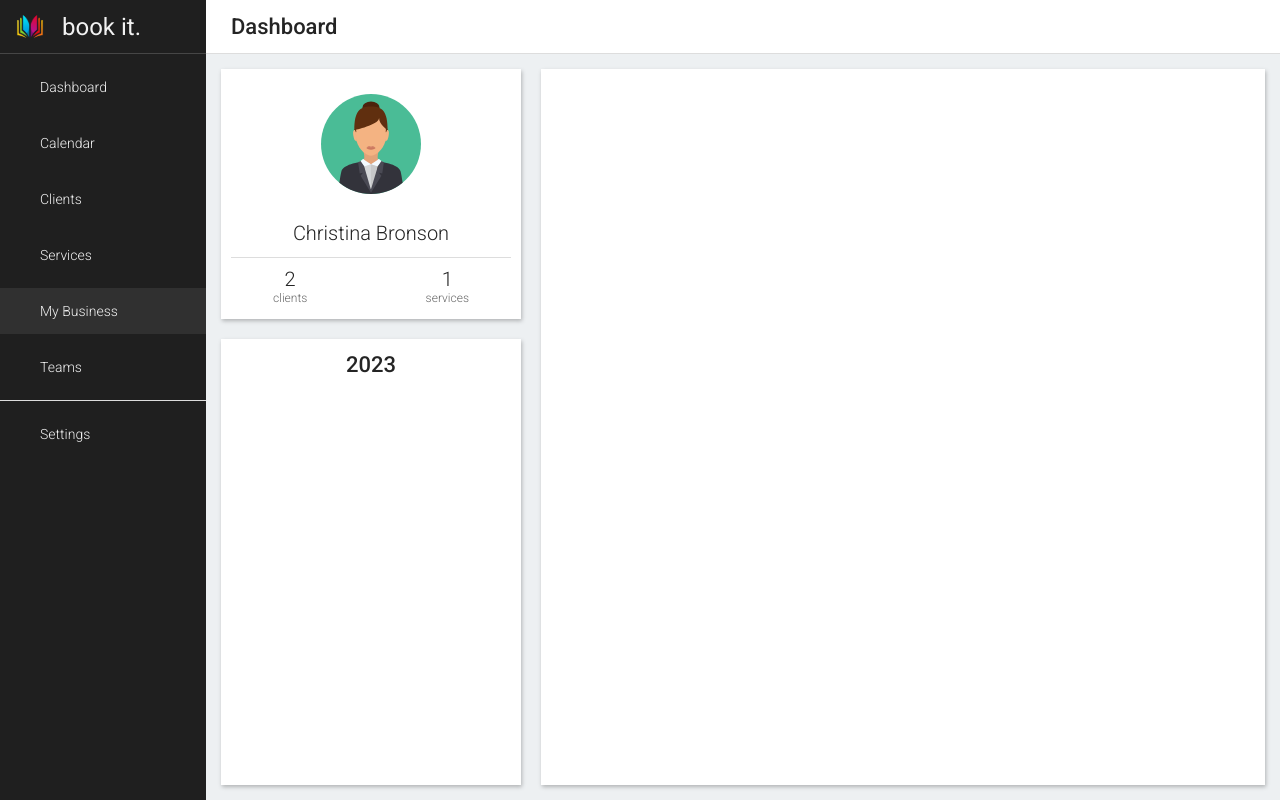
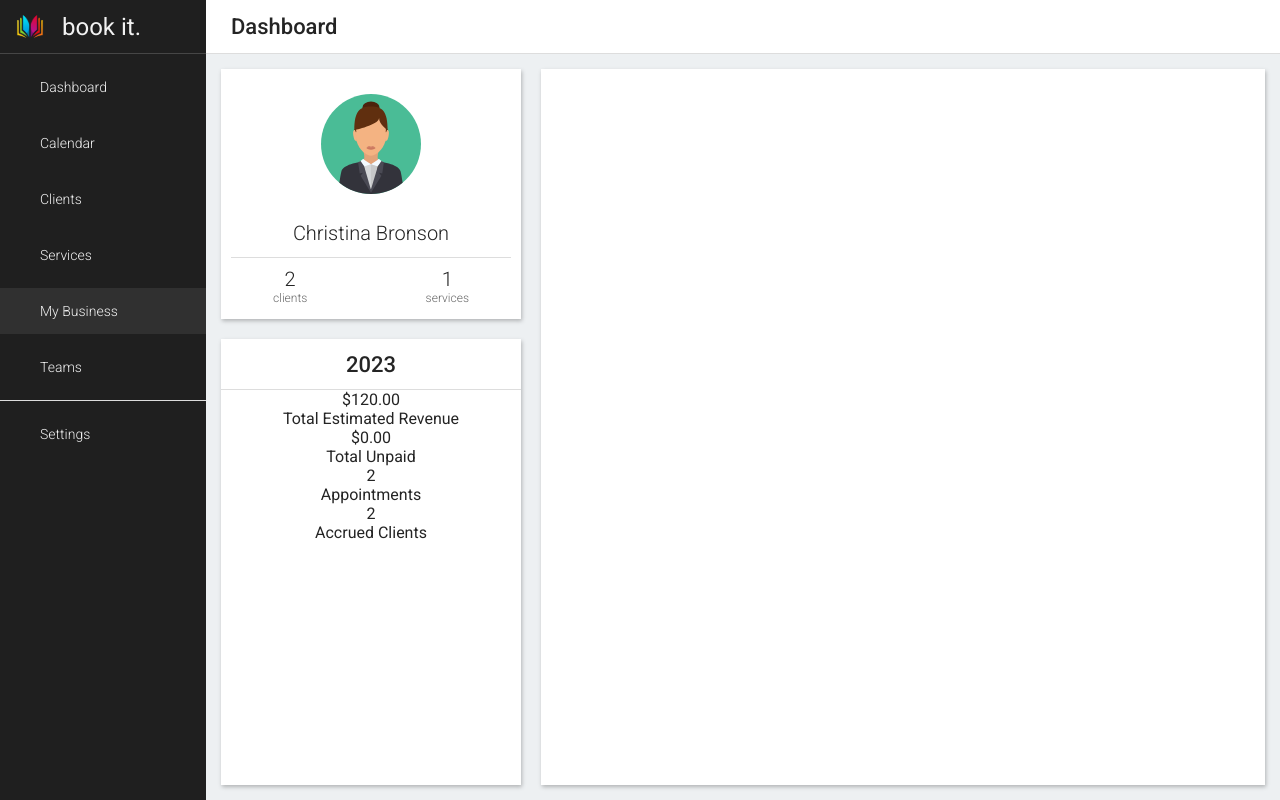
Before and after one commit to ryanhartwig/bookeasy, a Next.js app in the folder next/: page /business in a window 1280 px wide. Built offline with nearby package versions, Linux system fonts and the light colour scheme.

Commit message:
Show metric data from selected year & sample data

```diff
--- a/next/src/app/business/metrics.tsx
+++ b/next/src/app/business/metrics.tsx
@@ -1,7 +1,11 @@
 'use client';
 
 import { ReactIconButton } from "@/components/UI/ReactIconButton";
+import { Appointment } from "@/types/Appointment";
+import { Client } from "@/types/Client";
 import { User } from "@/types/User";
+import { sample_appointments } from "@/utility/sample_data/sample_appointments";
+import { sample_clients } from "@/utility/sample_data/sample_clients";
 import clsx from "clsx";
 import { useCallback, useMemo, useRef, useState } from "react";
 import { AiOutlineLeft, AiOutlineRight } from "react-icons/ai";
@@ -30,6 +34,12 @@ export const Metrics: React.FC<MetricsProps> = ({user}) => {
     return date.getFullYear();
   }, [user.created]);
 
+  const appsInRange = useMemo<Appointment[]>(() => sample_appointments
+    .filter(app => new Date(app.start_date).getFullYear() === selectedDate.getFullYear())
+  , [selectedDate]);
+  const clientsInRange = useMemo<Client[]>(() => sample_clients
+    .filter(c => new Date(c.created).getFullYear() === selectedDate.getFullYear() && c.business_id === user.own_business_id)
+  , [selectedDate, user.own_business_id]);
 
   return (
     <>
@@ -54,7 +64,31 @@ export const Metrics: React.FC<MetricsProps> = ({user}) => {
         </ReactIconButton>
       </div>
 
-
+      <hr />
+      <p className={styles.metric}>
+        ${appsInRange.filter(app => app.is_paid).map(app => app.service_cost).reduce((a, b) => a + b, 0).toFixed(2)}
+      </p>
+      <p className={styles.metric_label}>
+        Total Estimated Revenue
+      </p>
+      <p className={styles.metric}>
+        ${appsInRange.filter(app => !app.is_paid).map(app => app.service_cost).reduce((a, b) => a + b, 0).toFixed(2)}
+      </p>
+      <p className={styles.metric_label}>
+        Total Unpaid
+      </p>
+      <p className={styles.metric}>
+        {appsInRange.length}
+      </p>
+      <p className={styles.metric_label}>
+        Appointments
+      </p>
+      <p className={styles.metric}>
+        {clientsInRange.length}
+      </p>
+      <p className={styles.metric_label}>
+        Accrued Clients
+      </p>
     </>
   )
 }
--- a/next/src/types/Client.ts
+++ b/next/src/types/Client.ts
@@ -7,4 +7,5 @@ export interface Client {
   avatar?: any,
   address?: string,
   phone?: string,
+  created: number,
 };
--- a/next/src/utility/sample_data/sample_appointments.ts
+++ b/next/src/utility/sample_data/sample_appointments.ts
@@ -33,6 +33,6 @@ export const sample_appointments: Appointment[] = [{
     service_name: 'Full Consult',
     service_provider: 'Johnson Team',
     is_video: true,
-    is_paid: !!Math.round(Math.random()),
+    is_paid: true,
   }
 ];
--- a/next/src/utility/sample_data/sample_clients.ts
+++ b/next/src/utility/sample_data/sample_clients.ts
@@ -11,6 +11,7 @@ export const sample_clients: Client[] = [{
   phone: '905-923-2359',
   address: '2402 Plains Rd. East, Hamilton',
   avatar: avatarMale,
+  created: Date.now(),
 }, {
   id: 'alexanderstewart',
   name: 'Alexander Stewart',
@@ -19,6 +20,7 @@ export const sample_clients: Client[] = [{
   phone: '905-923-1242',
   address: '2412 Plains Rd. West, Hamilton',
   avatar: avatarMale,
+  created: Date.now(),
 }, {
   id: 'emiliegray',
   name: 'Emilie Gray',
@@ -28,6 +30,7 @@ export const sample_clients: Client[] = [{
   address: '1212 Plains Rd. East, Hamilton',
   notes: 'Cannot do full appointments, modified rate to accomodate for this',
   avatar: avatarFemale,
+  created: Date.now(),
 }, {
   id: 'samuelcooper',
   name: 'Samuel Cooper',
@@ -36,6 +39,7 @@ export const sample_clients: Client[] = [{
   phone: '905-565-3531',
   address: '1355 Plains Rd. East, Hamilton',
   avatar: avatarMale,
+  created: Date.now(),
 }, {
   id: 'ethanblackwood',
   name: 'Ethan Blackwood',
@@ -44,4 +48,5 @@ export const sample_clients: Client[] = [{
   phone: '905-264-4644',
   address: '1245 Plains Rd. West, Hamilton',
   avatar: avatarMale,
+  created: Date.now(),
 }];
```
